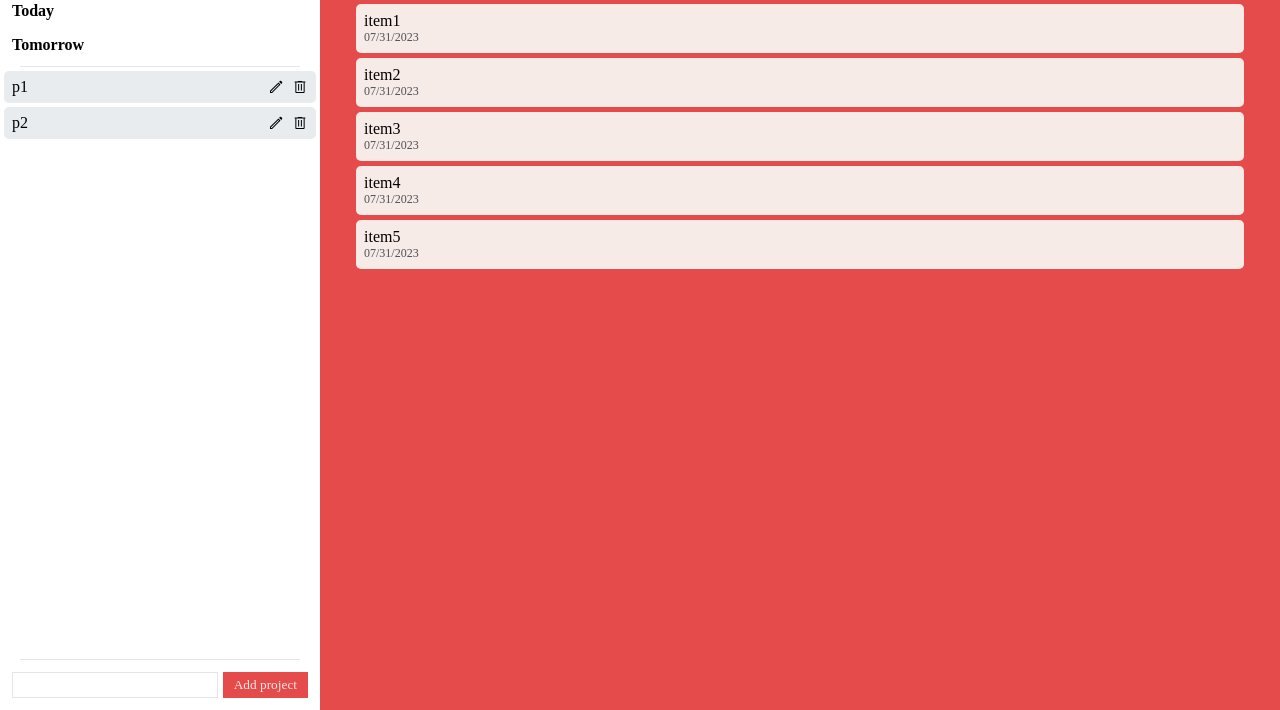
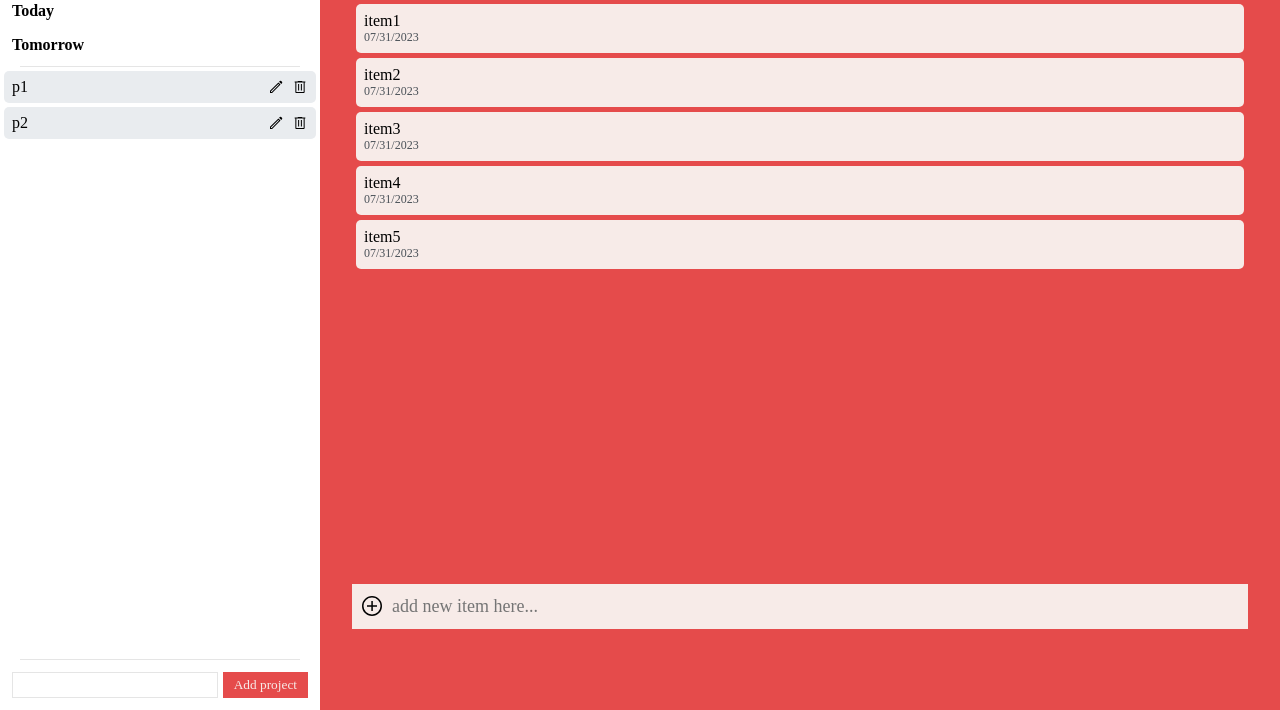
Before and after one commit to Averageasd/ReminderApp, a website built with webpack: page src/index.html in a window 1280 px wide. Shown: the part 90-800 px from the top of the page. Built offline with nearby package versions, Linux system fonts and the light colour scheme.

Commit message:
added a div that allows user to enter name of new to do item.

```diff
--- a/src/index.js
+++ b/src/index.js
@@ -4,6 +4,7 @@ import "./style.css";
 import "date-fns/endOfDay";
 import deleteImage from "./images/delete.svg";
 import editImage from "./images/edit.svg";
+import addImage from './images/add.svg';
 
 import endOfDay from "date-fns";
 import format from "date-fns/format";
@@ -16,6 +17,14 @@ addProjectBtn.addEventListener("click", addNewProject);
 const projectList = document.querySelector(".project-div");
 const listTitleDisplay = document.querySelector(".project-title");
 const todoContainer = document.querySelector(".todo-container");
+const mainContent = document.querySelector(".main-content");
+const addToDoDiv = createDynamicElement('div', 'add-todo-div');
+mainContent.appendChild(addToDoDiv);
+const addSymbol = createImage(addImage, 'add-symbol');
+const newToDoInput = createDynamicElement('input', 'new-todo-input');
+newToDoInput.placeholder = 'add new item here...';
+addToDoDiv.appendChild(addSymbol);
+addToDoDiv.appendChild(newToDoInput);
 
 const p1 = new Project("p1");
 p1.addItem(new ReminderItem("item1", "abcd", endOfToday(), "high"));
@@ -133,9 +142,9 @@ function renderTodoItems(project) {
 }
 
 function createTodo(todoModel) {
-  const todoDiv = createDynamicElement('div', 'todo-item');
-  const todoName = createDynamicElement('div', null);
-  const todoDueDate = createDynamicElement('div', 'todo-due-date');
+  const todoDiv = createDynamicElement("div", "todo-item");
+  const todoName = createDynamicElement("div", null);
+  const todoDueDate = createDynamicElement("div", "todo-due-date");
   todoName.innerText = todoModel.getTitle();
   todoDueDate.innerText = todoModel.getDueDate();
   todoDiv.appendChild(todoName);
@@ -173,8 +182,10 @@ function deleteProject(e) {
   const projectToBeDeleted = projects[indexOfCurPrj];
   if (prjPointer == projectToBeDeleted) {
     listTitleDisplay.innerText = "";
+    todoContainer.innerHTML = "";
   }
   projects.splice(indexOfCurPrj, 1);
+  mainContent.removeChild();
   renderProjectList();
 }
 
@@ -187,7 +198,7 @@ function createDynamicElement(type, cssClass) {
 function createImage(image, cssClass) {
   const img = new Image();
   img.src = image;
-  img.classList.add(cssClass);
+  if (cssClass) img.classList.add(cssClass);
   return img;
 }
 
--- a/src/style.css
+++ b/src/style.css
@@ -21,12 +21,13 @@
 }
 
 
-:root{
-    --color-with-red-background : #f7ebe8;
-    --side-bar-item-bg-color : #e9ecef;
-    --main-background-color : #e54b4b;
-    --divider-color : #e5e5e5;
+:root {
+    --color-with-red-background: #f7ebe8;
+    --side-bar-item-bg-color: #e9ecef;
+    --main-background-color: #e54b4b;
+    --divider-color: #e5e5e5;
 }
+
 * {
     margin: 0;
     padding: 0;
@@ -101,7 +102,7 @@ body {
     padding-left: 0.5rem;
 }
 
-.select-project{
+.select-project {
     background-color: red;
 }
 
@@ -112,7 +113,7 @@ body {
     width: 50%;
 }
 
-.edit-project-div{
+.edit-project-div {
     display: flex;
     justify-content: center;
     align-items: center;
@@ -120,12 +121,17 @@ body {
     padding-right: 0.5rem;
     padding-top: 0.25rem;
     padding-bottom: 0.25rem;
-    gap:0.5rem
+    gap: 0.5rem
 }
 
-.edit-symbol, .delete-symbol{
+.edit-symbol, .delete-symbol {
     width: 1rem;
     height: 1rem;
+}
+
+.add-symbol {
+    width: 1.5rem;
+    height: 1.5rem;
 }
 
 .add-project-div {
@@ -139,7 +145,7 @@ body {
     padding: 2rem;
 }
 
-.project-title{
+.project-title {
     color: var(--color-with-red-background);
 }
 
@@ -163,17 +169,17 @@ body {
     cursor: pointer;
 }
 
-.error-message{
-    padding-left:0.5rem;
+.error-message {
+    padding-left: 0.5rem;
     padding-right: 0.5rem;
-    color:red;
+    color: red;
 }
 
-.invisible{
+.invisible {
     visibility: hidden;
 }
 
-.todo-container{
+.todo-container {
     padding: 0.25rem 0.25rem;
     height: 80%;
     margin-top: 1rem;
@@ -188,7 +194,33 @@ body {
     margin: 5px auto;
 }
 
-.todo-due-date{
+.todo-item:hover {
+    background-color: white;
+}
+
+.todo-due-date {
     font-size: 0.75rem;
     color: #495057;
 }
+
+.add-todo-div {
+    gap:4px;
+    display: flex;
+    align-items: center;
+    padding: 0.5rem;
+    background-color: var(--color-with-red-background);
+}
+
+.new-todo-input{
+    font-size: 1.125rem;
+    display: block;
+    width: 100%;
+    padding: 0.25rem;
+    background-color: var(--color-with-red-background);
+    border: none;
+    outline: none;
+}
+
+.new-todo-input:focus {
+    outline: none;
+}
```
Also changed, not shown: README.md, dist/9b37b46156d0d4a33b16.svg (added), dist/index.html, dist/main.js, src/images/add.svg (added).
